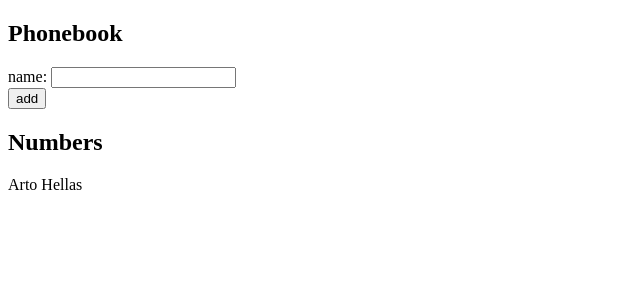
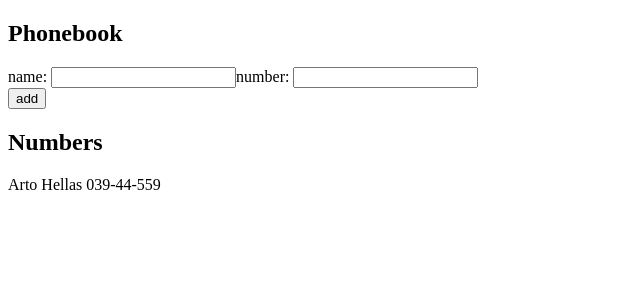
Before and after one commit to denvicar/FullStackOpenSubmissions, a React (Create React App) app in the folder part2/phonebook/: page / in a window 1280 px wide. Shown: the top 300 px of the page, without its empty margins (0-640 px from the left). Built offline with nearby package versions, Linux system fonts and the light colour scheme.

Commit message:
exercise2.8

```diff
--- a/part2/phonebook/src/App.js
+++ b/part2/phonebook/src/App.js
@@ -2,12 +2,17 @@ import React, { useState } from 'react'
 
 const App = () => {
   const [ persons, setPersons ] = useState([
-    { name: 'Arto Hellas' }
+    { name: 'Arto Hellas', number: '039-44-559'}
   ])
   const [ newName, setNewName ] = useState('')
+  const [ newNumber, setNewNumber] = useState('')
 
   const handleChange = (event) => {
     setNewName(event.target.value)
+  }
+
+  const handleChangeNumber = (event) => {
+    setNewNumber(event.target.value)
   }
 
   const handleSubmit = (event) => {
@@ -15,10 +20,12 @@ const App = () => {
     if(persons.map(p=>p.name).includes(newName)) {
       alert(`${newName} already exists!`)
       setNewName('')
+      setNewNumber('')
     } else {
-      const newPerson = {name: newName}
+      const newPerson = {name: newName, number: newNumber}
       setPersons(persons.concat(newPerson))
       setNewName('')
+      setNewNumber('')
     }
   }
 
@@ -28,13 +35,14 @@ const App = () => {
       <form onSubmit={handleSubmit}>
         <div>
           name: <input onChange={handleChange} value={newName} />
+          number: <input onChange={handleChangeNumber} value={newNumber} />
         </div>
         <div>
           <button type="submit">add</button>
         </div>
       </form>
       <h2>Numbers</h2>
-      {persons.map(p=><p key={p.name}>{p.name}</p>)}
+      {persons.map(p=><p key={p.name}>{p.name} {p.number}</p>)}
     </div>
   )
 }
```
